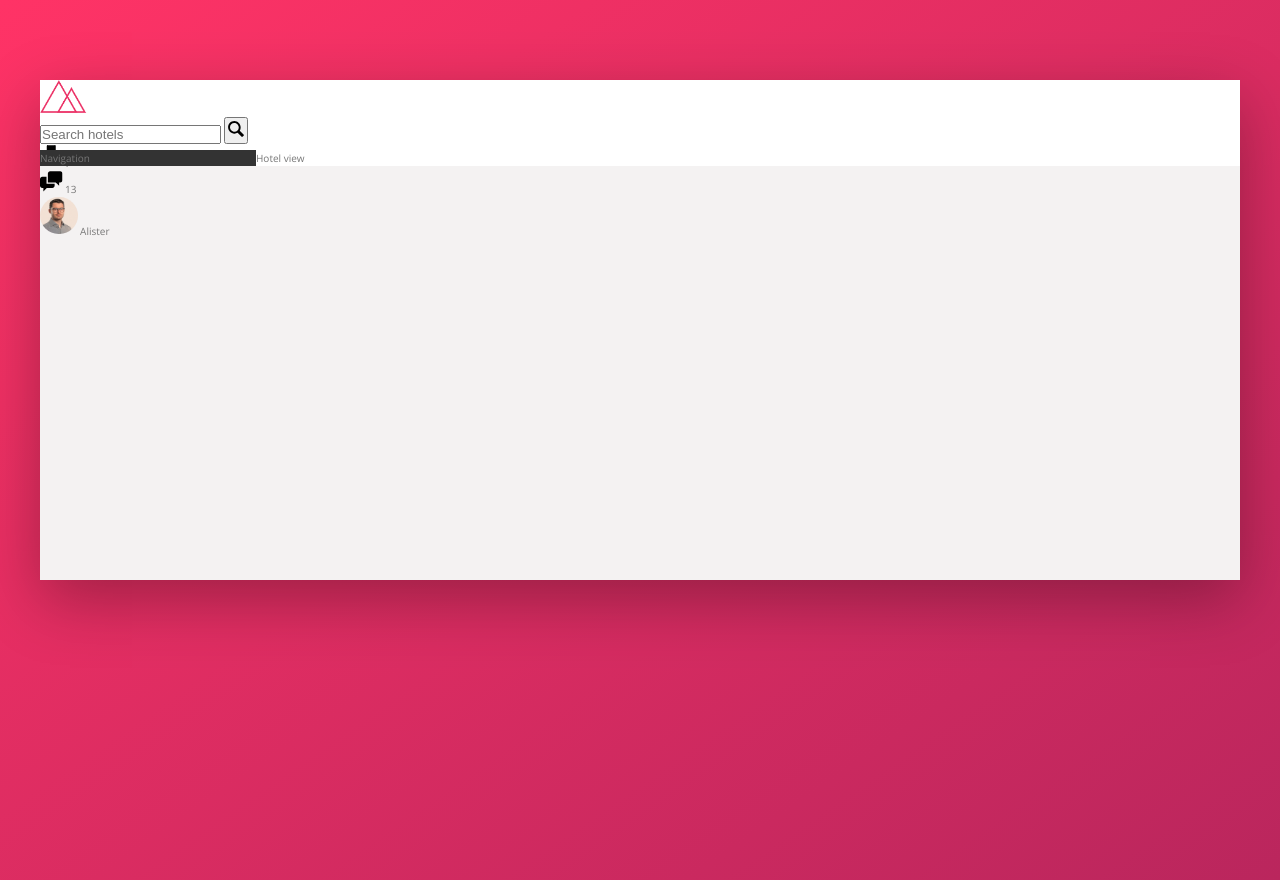
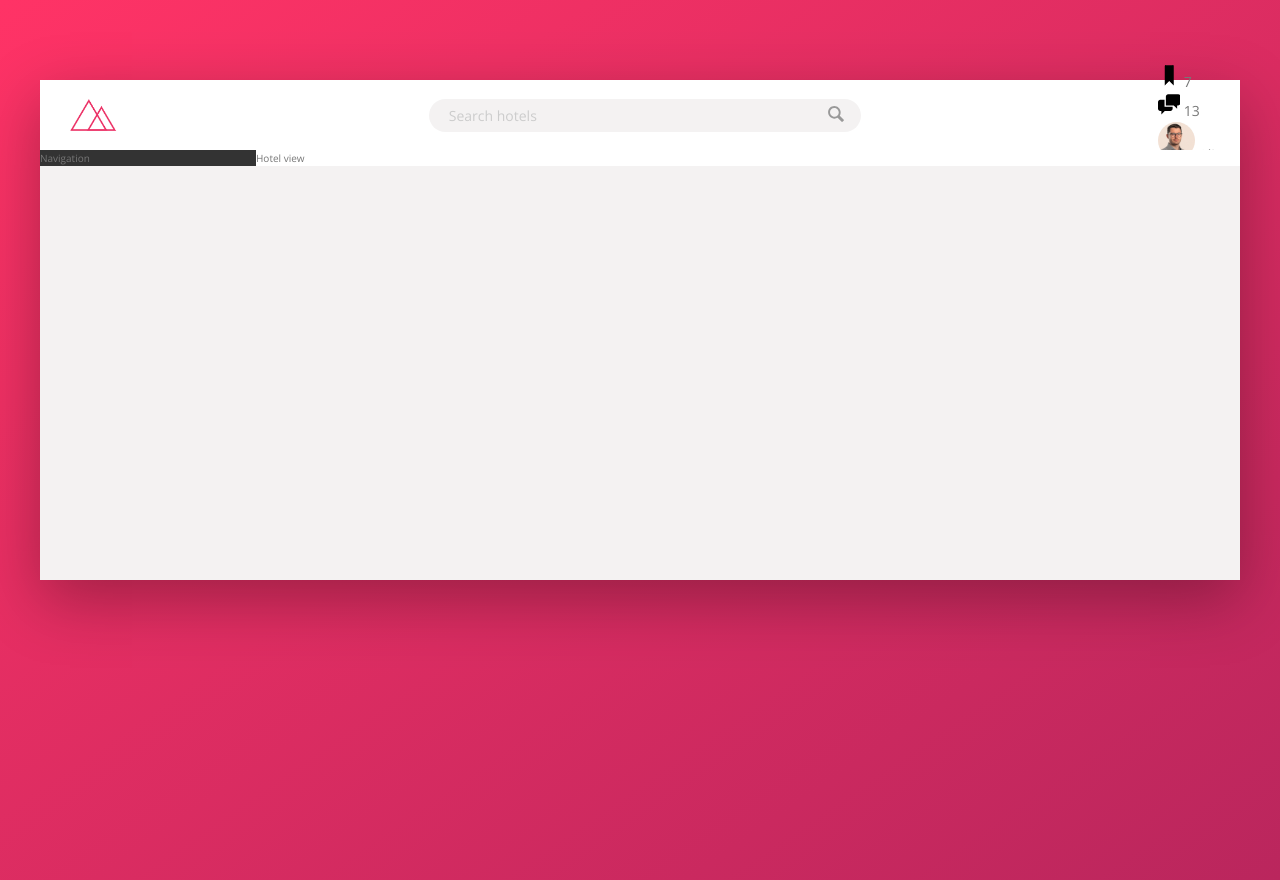
Before and after one commit to alisterhuysmans/trillo, a website: page index.html in a window 1280 px wide. Drawn offline with nearby package versions, Linux system fonts and the light colour scheme.

Commit message:
style .search component

```diff
--- a/sass/_components.scss
+++ b/sass/_components.scss
@@ -3,20 +3,65 @@
 
 .logo {
     height: 3.25rem;
+    margin-left: 3rem;
 }
 
 //////////////////////////////////////////
 /// SEARCH
 
 .search {
+    flex: 0 0 40%;
+
+    display: flex;
+    align-items: center;
+    justify-content: center;
+
     &__input {
+        font-family: inherit;
+        font-size: inherit;
+        color: inherit;
+        background-color: var(--color-grey-light-2);
+        border: none;
+        padding: 0.7rem 2rem;
+        border-radius: 100px;
+        width: 90%;
+        transition: all 0.2s;
+        margin-right: -3.5rem;
+
+        &:focus {
+            outline: none;
+            width: 100%;
+            background-color: var(--color-grey-light-3);
+        }
+
+        &::-webkit-input-placeholder {
+            font-weight: 100;
+            color: var(--color-grey-light-4);
+        }
+    }
+
+    &__input:focus + &__button {
+        // select siblings
+        background-color: var(--color-grey-light-3);
     }
 
     &__button {
+        border: none;
+        background-color: var(--color-grey-light-2);
+
+        &:focus {
+            outline: none;
+        }
+
+        &:active {
+            transform: translateY(2px);
+        }
     }
+
     &__icon {
         height: 2rem;
         width: 2rem;
+        fill: var(--color-grey-dark-3);
     }
 }
 
--- a/sass/_layout.scss
+++ b/sass/_layout.scss
@@ -8,9 +8,14 @@
 }
 
 .header {
+    font-size: 1.4rem; // .search inherit de <html> donc 10px/1rem, mais cela est trop petit, d'où l'ajout d'un font-size dans le parent .header
     height: 7rem;
     background-color: #fff;
     border-bottom: var(--color-grey-light-2);
+
+    display: flex;
+    justify-content: space-between;
+    align-items: center;
 }
 
 .content {
```
Also changed, not shown: css/style.css, 1 other file.
